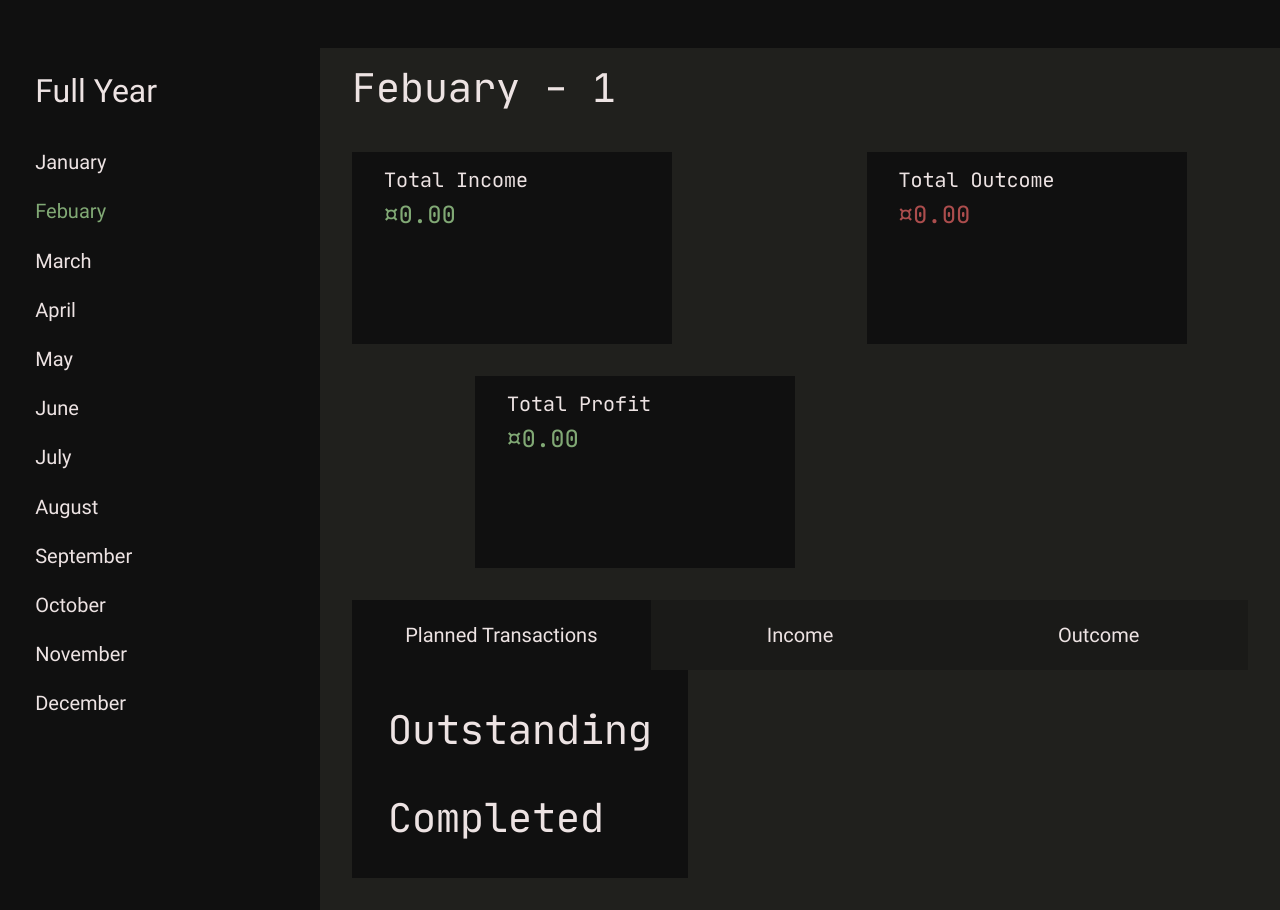
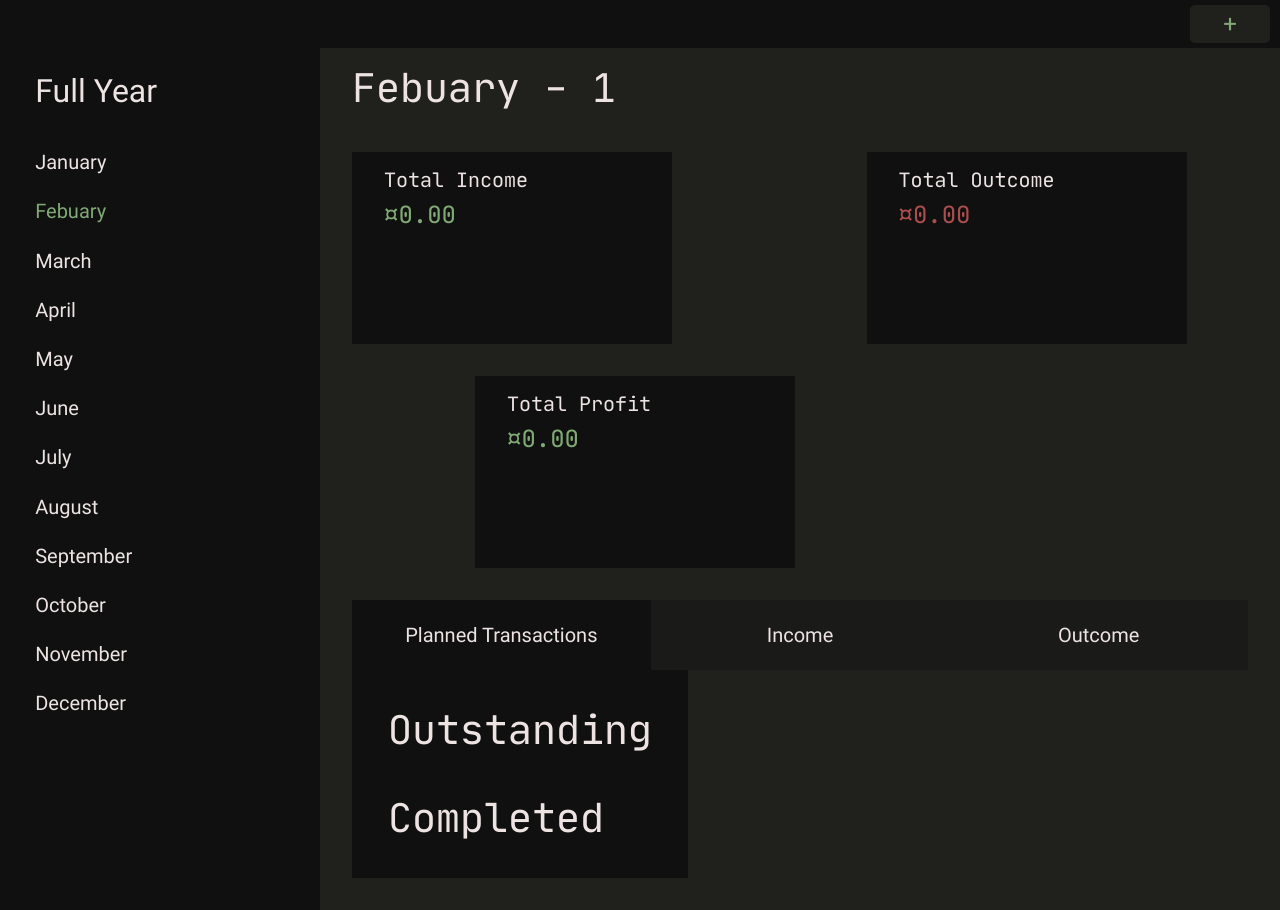
Before and after one commit to N35T/FinVue, an ASP.NET Core app: page /year/1/month/1 in a window 1280 px wide. Run offline with ASP.NET Core 8, Linux system fonts and the light colour scheme; style sheets or scripts are compiled from the project's sources; some libraries are stand-ins or nearby versions.

Commit message:
added dialog

```diff
--- a/FinVue/FinVue.Web/Components/Layout/TopNav.razor
+++ b/FinVue/FinVue.Web/Components/Layout/TopNav.razor
@@ -1,2 +1,8 @@
 <nav class="back2" id="top-nav">
+    <button class="color-primary back2 align-right add" onclick="document.getElementById('new-transaction').showModal()">+</button>
+    <dialog class="back2 no-link-design" id="new-transaction">
+        <button class="align-right color-red close" onclick="document.getElementById('new-transaction').close()">x</button>
+        <FinVue.Web.Components.Shared.AddTransaction></FinVue.Web.Components.Shared.AddTransaction>
+        <button class="align-right color-primary" onclick="document.getElementById('new-transaction').close()">Confirm</button>
+    </dialog>
 </nav>
--- a/FinVue/FinVue.Web/Components/Layout/TopNav.razor.css
+++ b/FinVue/FinVue.Web/Components/Layout/TopNav.razor.css
@@ -1,3 +1,35 @@
 #top-nav {
     height: 100%;
+    display: flex;
+    align-items: center;
+    justify-content: flex-end;
 }
+
+::backdrop {
+    background: var(--background);
+    opacity: 0.90;
+}
+
+button {
+    border: none;
+    background: var(--background);
+    border-radius: 5px;
+    cursor: pointer;
+}
+
+    button.add {
+        width: 80px;
+        align-self: center;
+        margin-right: 10px;
+        font-size: var(--font-size--large);
+    }
+
+    button:hover {
+        color: var(--text);
+        background: var(--primary);
+    }
+
+    button.close:hover {
+        color: var(--text);
+        background: var(--red);
+    }
--- a/FinVue/FinVue.Web/Components/Shared/TransactionTable.razor
+++ b/FinVue/FinVue.Web/Components/Shared/TransactionTable.razor
@@ -13,6 +13,10 @@
         }
         group.classList.toggle("active");
         document.getElementById(id).classList.toggle("active");
+    }
+
+    function openDialog(id) {
+        document.getElementById(id).showModal();
     }
 </script>
 
@@ -34,7 +38,12 @@
                         <div>
                             <h3>@NumberToCurrency(rt.ValueInCent)</h3>
                             <p class="low-opac">Every @rt.MonthFrequency Months</p>
-                            <button class="color-primary complete">Done</button>
+                            <button class="color-primary complete" onclick="openDialog('@rt.Id')">Done</button>
+                            <dialog class="back2 no-link-design" id="@rt.Id">
+                                <button class="align-right color-red close" onclick="document.getElementById('@rt.Id').close()">x</button>
+                                <AddTransaction Rt="@rt"></AddTransaction>
+                                <button class="align-right color-primary" onclick="document.getElementById('@rt.Id').close()">Confirm</button>
+                            </dialog>
                         </div>
                     </div>
                 }
@@ -79,9 +88,6 @@
     }
 </div>
 
-
-
-
 @code {
 
     [Parameter]
--- a/FinVue/FinVue.Web/Components/Shared/TransactionTable.razor.css
+++ b/FinVue/FinVue.Web/Components/Shared/TransactionTable.razor.css
@@ -43,6 +43,28 @@ button.complete {
     cursor: pointer;
 }
 
+::backdrop {
+    background: var(--background);
+    opacity: 0.90;
+}
+
+dialog button {
+    border: none;
+    background: var(--background);
+    padding: 0.8em;
+    border-radius: 5px;
+    cursor: pointer;
+}
+
+dialog button:hover {
+    color: var(--text);
+    background: var(--primary);
+}
+
+dialog button.close:hover {
+    color: var(--text);
+    background: var(--red);
+}
 
 .transaction:hover > div > .complete {
     background: var(--back1);
```
